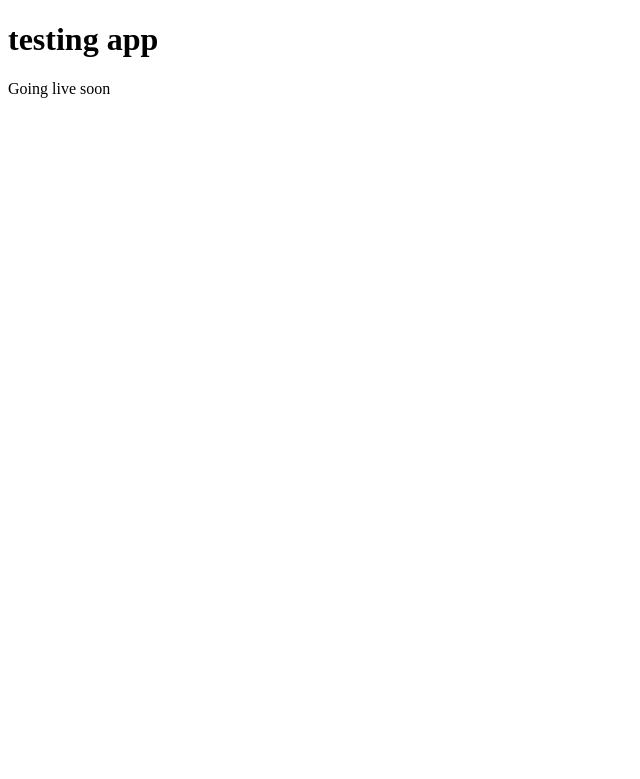
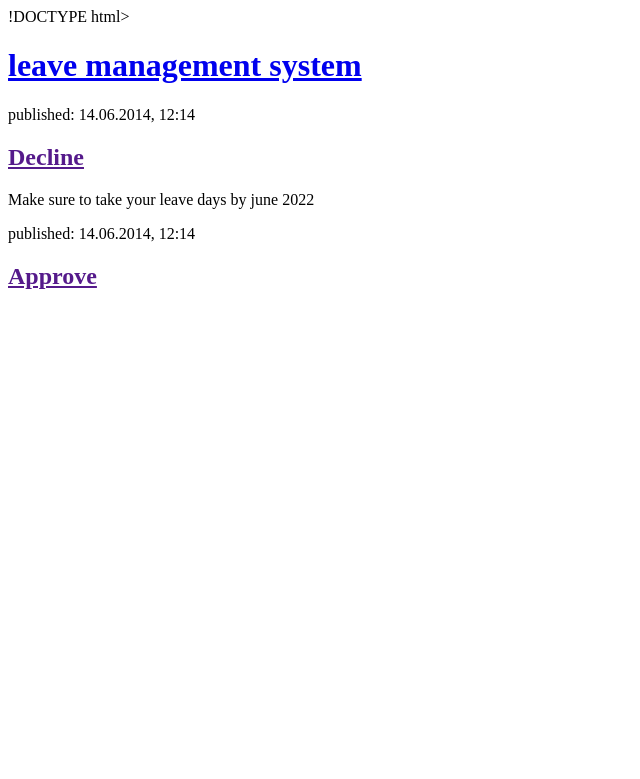
Before and after one commit to hilmunga/App_04-02-2022, a Django app: page / in a window 1280 px wide. Shown: the top 779 px of the page, without its empty margins (0-640 px from the left). Run offline with Django 4.2, Linux system fonts and the light colour scheme.

Commit message:
more content

```diff
--- a/django_patch_v6_/templates/post_list.html
+++ b/django_patch_v6_/templates/post_list.html
@@ -1,11 +1,21 @@
-<!DOCTYPE html>
-<html lang="en">
-<head>
-    <meta charset="UTF-8">
-    <title>Title</title>
-</head>
-<body>
-<h1>testing app</h1>
-<p>Going live soon</p>
-</body>
+!DOCTYPE html>
+<html>
+    <head>
+        <title>Leave management</title>
+    </head>
+    <body>
+        <header>
+            <h1><a href="/">leave management system</a></h1>
+        </header>
+
+        <article>
+            <time>published: 14.06.2014, 12:14</time>
+            <h2><a href="">Decline</a></h2>
+            <p>Make sure to take your leave days by june 2022 </article>
+
+        <article>
+            <time>published: 14.06.2014, 12:14</time>
+            <h2><a href="">Approve</a></h2>
+        </article>
+    </body>
 </html>
```
